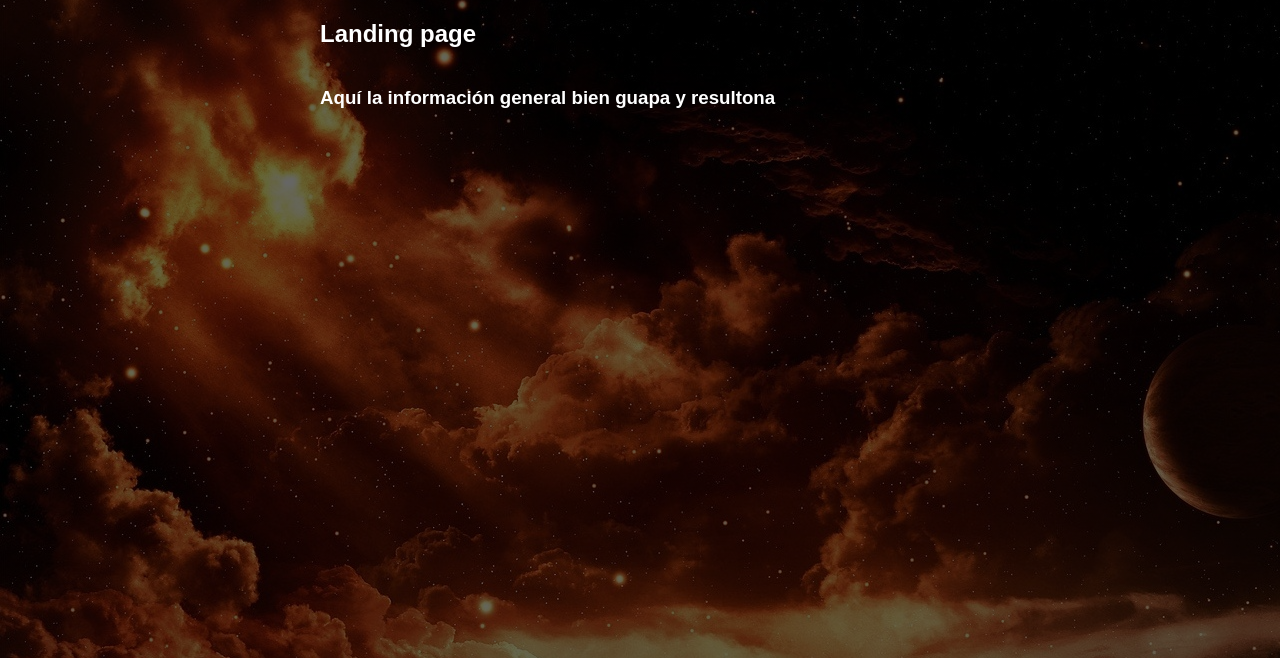
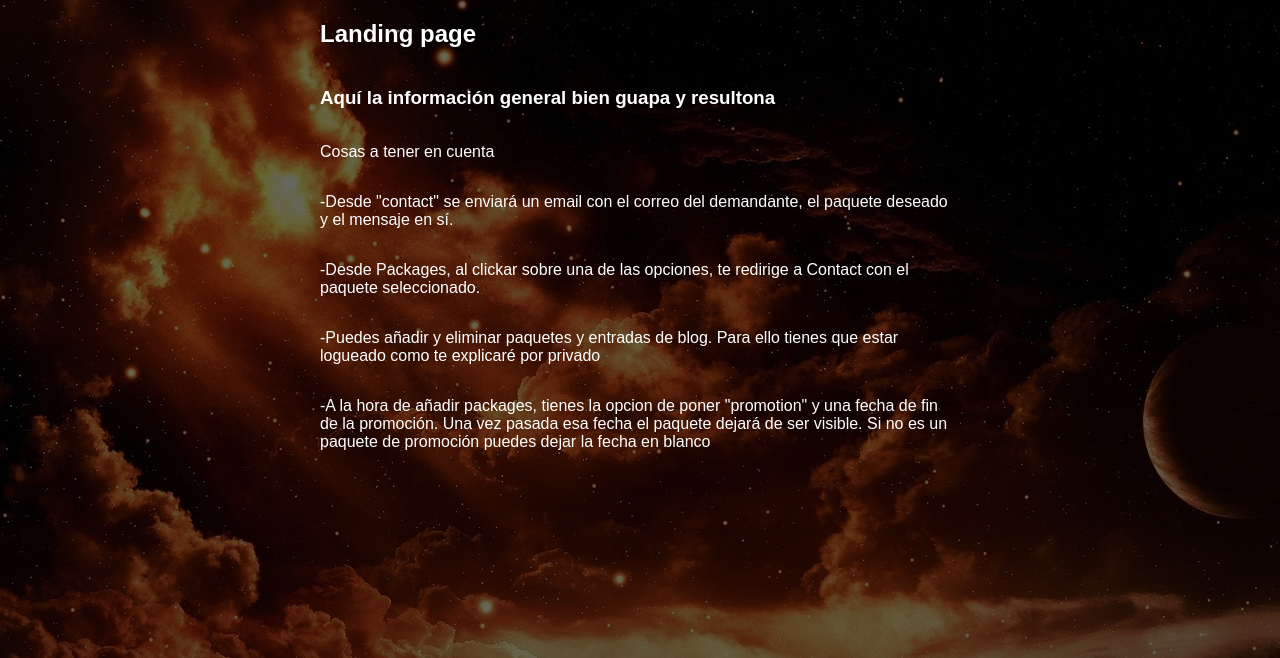
Before and after one commit to Zakanawaner/couchKT, a Flask app: page / in a window 1280 px wide. Shown: the part 142-800 px from the top of the page. Run offline with Flask 3, Linux system fonts and the light colour scheme; parts of the project's set-up code (start-up, migrations or seed data) failed here and were passed over.

```diff
--- a/templates/general.html
+++ b/templates/general.html
@@ -2,4 +2,10 @@
 {% block content %}
     <h2>Landing page</h2>
     <h3>Aquí la información general bien guapa y resultona</h3>
+    <p>Cosas a tener en cuenta</p>
+    <p>-Desde "contact" se enviará un email con el correo del demandante, el paquete deseado y el mensaje en sí.</p>
+    <p>-Desde Packages, al clickar sobre una de las opciones, te redirige a Contact con el paquete seleccionado.</p>
+    <p>-Puedes añadir y eliminar paquetes y entradas de blog. Para ello tienes que estar logueado como te explicaré por privado</p>
+    <p>-A la hora de añadir packages, tienes la opcion de poner "promotion" y una fecha de fin de la promoción. Una vez
+        pasada esa fecha el paquete dejará de ser visible. Si no es un paquete de promoción puedes dejar la fecha en blanco</p>
 {% endblock %}
--- a/templates/packages.html
+++ b/templates/packages.html
@@ -10,8 +10,8 @@
             {% if pkg.promotion %}
                 <div onclick="location.href='/package/{{ pkg.shortName }}';" class="card">
                     <div>
-                        <p><strong>{{ pkg.title }}</strong></p>
-                        <p>{{ pkg.dueDate.strftime('%Y-%m-%d') }}</p>
+                        <p><strong>Promotion - {{ pkg.title }}</strong></p>
+                        <p>Until {{ pkg.dueDate.strftime('%Y-%m-%d') }}</p>
                         <p>{{ pkg.description }}</p>
                     </div>
                     <div class="card-footer">
--- a/utils/package.py
+++ b/utils/package.py
@@ -12,7 +12,7 @@ def addPackage(form, database):
         description=form["description"] if "description" in form.keys() else "Description",
         price=float(form["price"]) if "price" in form.keys() else 0.0,
         promotion=True if 'isPromotion' in form.keys() else False,
-        dueDate=datetime.datetime.strptime(form["date"], '%Y-%m-%d') if form['date'] else None,
+        dueDate=datetime.datetime.strptime(form["date"], '%Y-%m-%d') if form['date'] else datetime.datetime.now() + datetime.timedelta(days=7),
     )
     database.session.add(new_pkg)
     database.session.commit()
```
